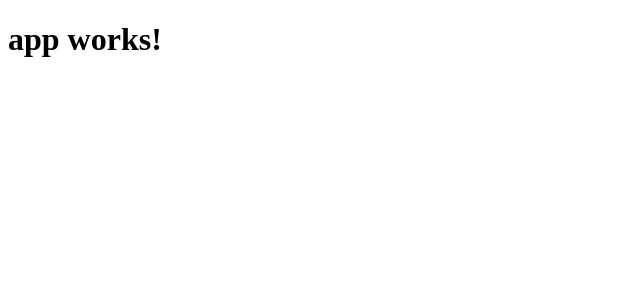
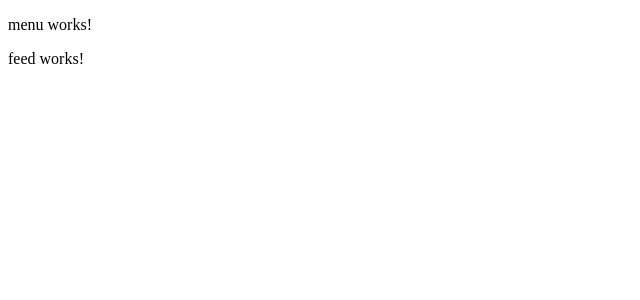
Before and after one commit to BeataJ/twit-ng, an Angular app: page / in a window 1280 px wide. Shown: the top 300 px of the page, without its empty margins (0-640 px from the left). Built offline with nearby package versions, Linux system fonts and the light colour scheme.

Commit message:
start app twit and c menu c feed

```diff
--- a/src/app/app.component.html
+++ b/src/app/app.component.html
@@ -1,3 +1,2 @@
-<h1>
-  {{title}}
-</h1>
+<app-menu></app-menu>
+<app-feed></app-feed>
--- a/src/app/app.component.ts
+++ b/src/app/app.component.ts
@@ -6,5 +6,5 @@ import { Component } from '@angular/core';
   styleUrls: ['./app.component.css']
 })
 export class AppComponent {
-  title = 'app works!';
+
 }
--- a/src/app/app.module.ts
+++ b/src/app/app.module.ts
@@ -4,10 +4,14 @@ import { FormsModule } from '@angular/forms';
 import { HttpModule } from '@angular/http';
 
 import { AppComponent } from './app.component';
+import { MenuComponent } from './menu/menu.component';
+import { FeedComponent } from './feed/feed.component';
 
 @NgModule({
   declarations: [
-    AppComponent
+    AppComponent,
+    MenuComponent,
+    FeedComponent
   ],
   imports: [
     BrowserModule,
--- /dev/null
+++ b/src/app/feed/feed.component.html
@@ -0,0 +1,3 @@
+<p>
+  feed works!
+</p>
--- /dev/null
+++ b/src/app/feed/feed.component.ts
@@ -0,0 +1,15 @@
+import { Component, OnInit } from '@angular/core';
+
+@Component({
+  selector: 'app-feed',
+  templateUrl: './feed.component.html',
+  styleUrls: ['./feed.component.css']
+})
+export class FeedComponent implements OnInit {
+
+  constructor() { }
+
+  ngOnInit() {
+  }
+
+}
--- /dev/null
+++ b/src/app/menu/menu.component.html
@@ -0,0 +1,3 @@
+<p>
+  menu works!
+</p>
--- /dev/null
+++ b/src/app/menu/menu.component.ts
@@ -0,0 +1,15 @@
+import { Component, OnInit } from '@angular/core';
+
+@Component({
+  selector: 'app-menu',
+  templateUrl: './menu.component.html',
+  styleUrls: ['./menu.component.css']
+})
+export class MenuComponent implements OnInit {
+
+  constructor() { }
+
+  ngOnInit() {
+  }
+
+}
```
Also changed, not shown: src/app/feed/feed.component.css (added), src/app/menu/menu.component.css (added), 2 other files (tests, documents, lock files or other folders).
